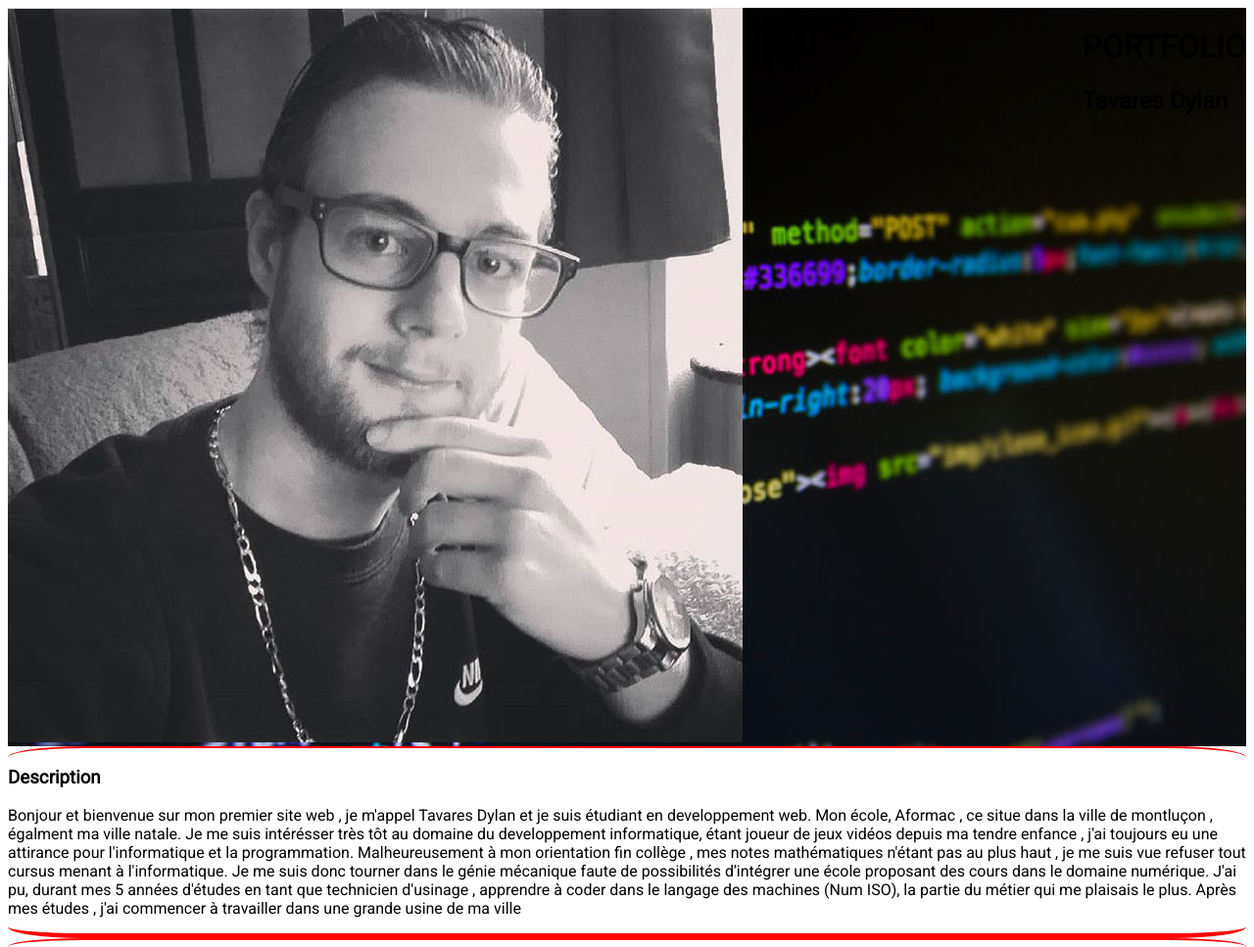
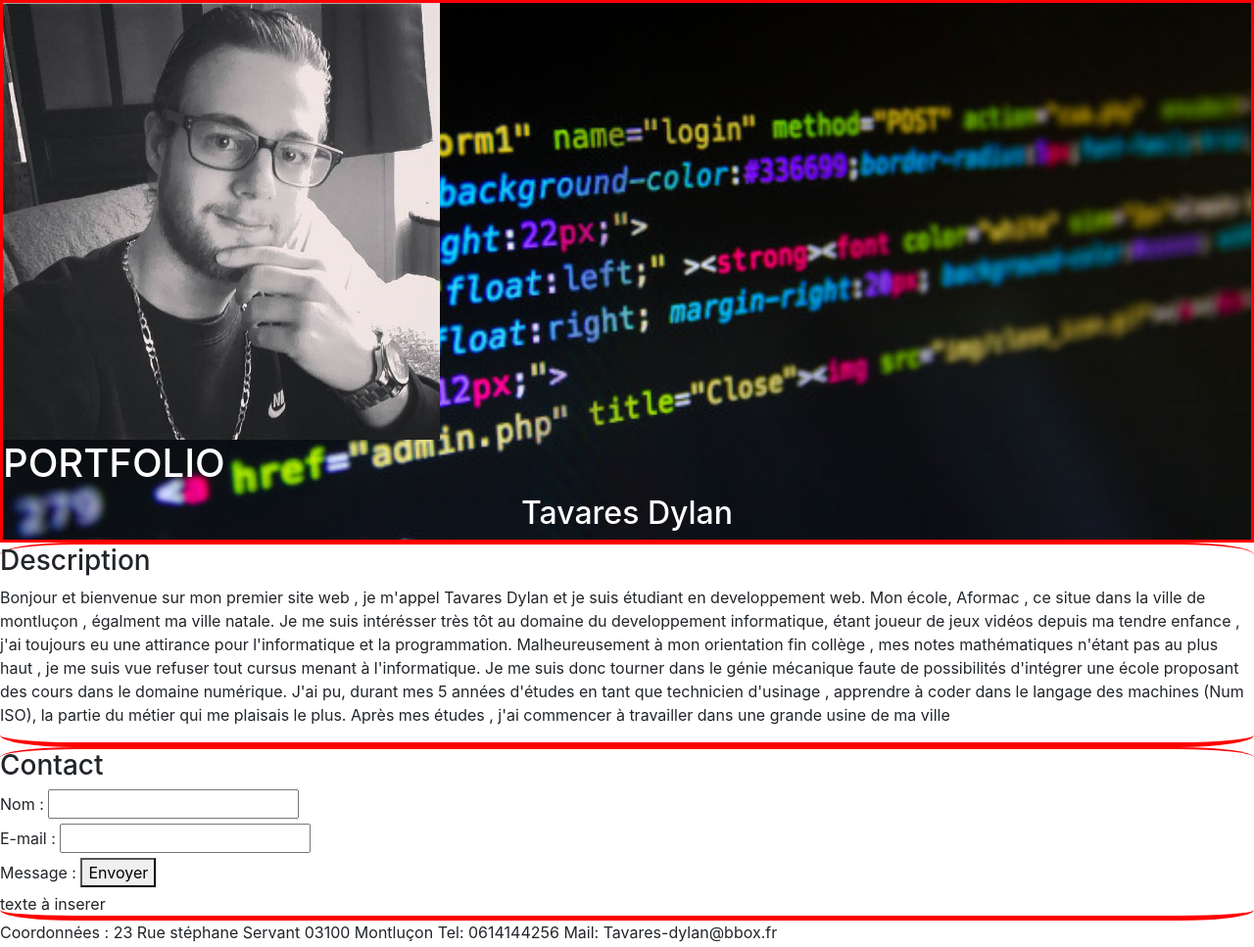
Before and after one commit to TavaresDylan/Portfolio-Exercice-Aformac, a plain HTML site: page Index.html in a window 1280 px wide. Shown: the top 967 px of the page at 98% size. Drawn offline with nearby package versions, Linux system fonts and the light colour scheme.

Commit message:
Ajout Bootstrap modif CSS

```diff
--- a/Index.html
+++ b/Index.html
@@ -1,18 +1,25 @@
 <!DOCTYPE html>
 <html lang="fr">
 <head>
+	<!-- Lien CSS -->
 	<link rel="stylesheet" type="text/css" href="assets/css/style.css">
+	<!-- Police Perso -->
 	<link href="https://fonts.googleapis.com/css?family=Roboto" rel="stylesheet">
+	<!-- Encodage -->
 	<meta charset="utf-8">
+	<!-- Bootstrap CDN -->
+	<link rel="stylesheet" href="https://stackpath.bootstrapcdn.com/bootstrap/4.3.1/css/bootstrap.min.css" integrity="sha384-ggOyR0iXCbMQv3Xipma34MD+dH/1fQ784/j6cY/iJTQUOhcWr7x9JvoRxT2MZw1T" crossorigin="anonymous">
+	<!-- Meta ViewPort -->
+	<meta name="viewport" content="width=device-width, initial-scale=1, shrink-to-fit=no">
 	<!-- Nom de l'onglet -->
 	<title>Portfolio Tavares Dylan</title>
 </head>
 <body>
 	<header>
 			<!-- Photo portrait Dylan Tavares-->
-		<div id="div_photo_portrait">
+
 			 <img id="photo_portrait" src="assets/img/Photo_Dylan.jpg" alt="Photo Portrait Dylan Tavares">
-		</div>
+
 				<!-- Titre de la page -->
 			<div id="TitreEtSousTitre">
 				<h1 id="titre">PORTFOLIO</h1>
--- a/assets/css/style.css
+++ b/assets/css/style.css
@@ -1,33 +1,37 @@
+/* Général */
 body{
 	font-family: 'Roboto', Arial, Tahoma , sans-serif;
 }
+/* Entête de page */
 header{
 	background-image: url(../img/background_header.jpg);
 	background-repeat: no-repeat;
 	background-size: cover;
 	background-position: center;
+	border: 3px red solid;
 	display: flex;
+	justify-content: space-around;
 	flex-wrap: wrap;
-	justify-content: space-between;
+}
+#photo_portrait{
+	display: flex;
+	width: 35%;
+	height: 35%;
+}
+
+#titre{
 
 }
-#div_photo_portrait{
-	/*width: auto;
-	height: auto;*/
-}
-#photo_portrait{
-	/*height: 50%;*/
-}
-#titre{
-}
 #sous-titre{
+	display: flex;
+	justify-content: center;
+
 }
 #TitreEtSousTitre{
-	/*display: flex;
-	justify-content: center;
-	align-content: flex-end;
+	display: flex;
 	flex-direction: column;
-	color: white;*/
+	color: white;
+	font-size: 1.9em;
 }
 article{
 	border-top: 2px red solid;
```
Lines whose indentation alone changed are shown as unchanged.
